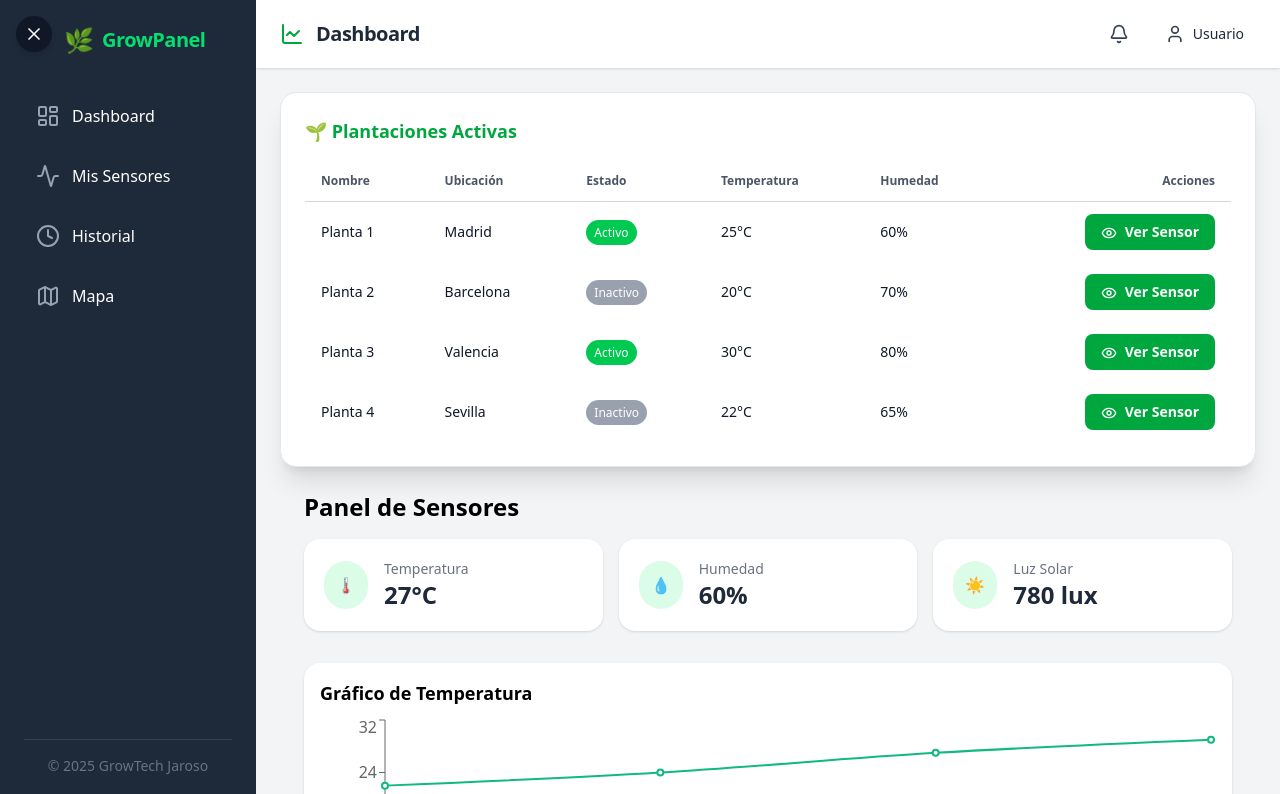
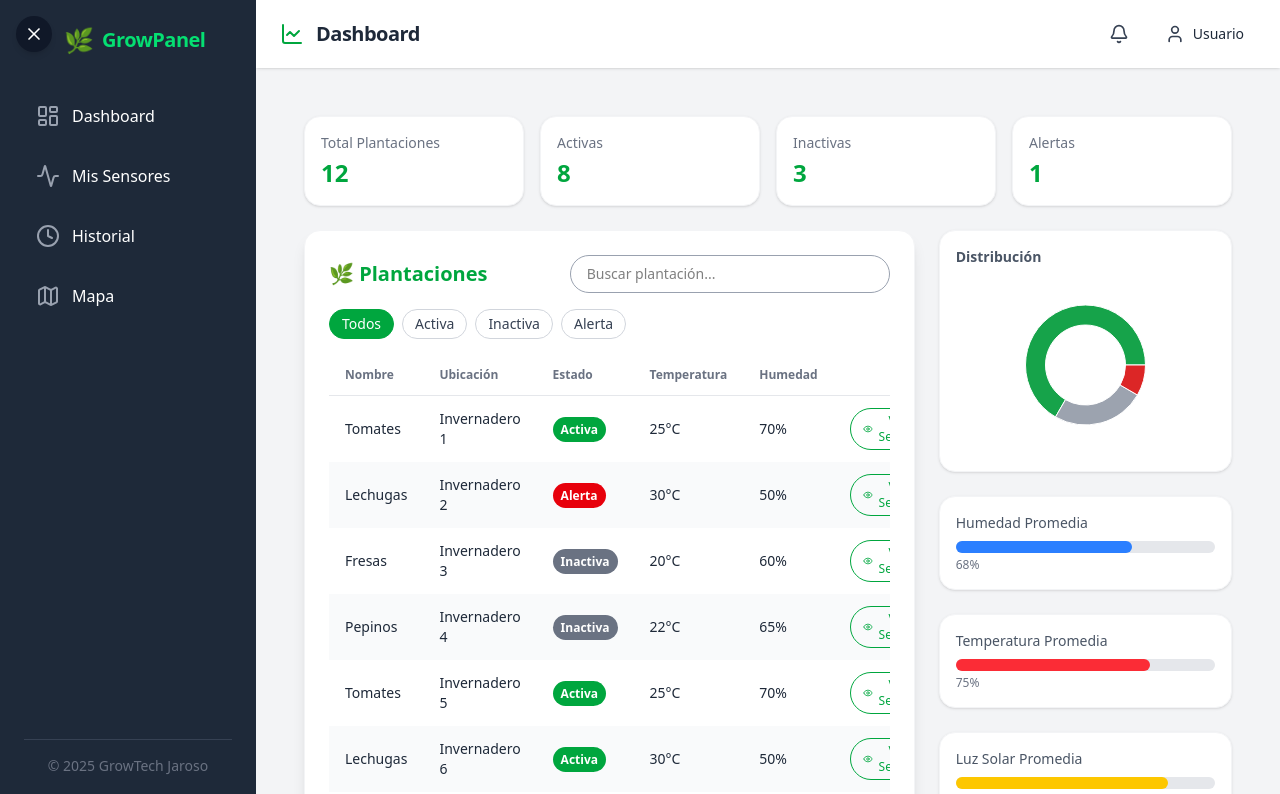
Before and after one commit to growtech-jaroso/front-sensores, a React (Vite) app: page / in a window 1280 px wide. Shown: the top 794 px of the page. Built offline with nearby package versions, Linux system fonts and the light colour scheme.

Commit message:
Componentes optimizados, falta revisar

```diff
--- a/src/App.tsx
+++ b/src/App.tsx
@@ -1,17 +1,9 @@
-// App.tsx
-import PlantationTable from "./components/PlantationTable";
 import Layout from "./layout/Layout";
 import Dashboard from "./pages/Dashboard";
 
 export default function App() {
   return (
     <Layout>
-      <PlantationTable plantations={[
-        { id: "1", nombre: "Planta 1", ubicacion: "Madrid", estado: "Activo", temperatura: 25, humedad: 60 },
-        { id: "2", nombre: "Planta 2", ubicacion: "Barcelona", estado: "Inactivo", temperatura: 20, humedad: 70 },
-        { id: "3", nombre: "Planta 3", ubicacion: "Valencia", estado: "Activo", temperatura: 30, humedad: 80 },
-        { id: "4", nombre: "Planta 4", ubicacion: "Sevilla", estado: "Inactivo", temperatura: 22, humedad: 65 },
-      ]} />
       <Dashboard />
     </Layout>
   );
--- /dev/null
+++ b/src/components/PlantationChart.tsx
@@ -0,0 +1,69 @@
+import React from "react";
+import {
+  AreaChart,
+  Area,
+  XAxis,
+  YAxis,
+  CartesianGrid,
+  Tooltip,
+  ResponsiveContainer,
+  Legend,
+} from "recharts";
+
+type PlantationReading = {
+  id: string;
+  nombre: string;
+  hora: string;
+  temperatura: number;
+  humedad: number;
+};
+
+type PlantationChartProps = {
+  data: PlantationReading[];
+};
+
+const PlantationChart: React.FC<PlantationChartProps> = ({ data }) => {
+  return (
+    <div className="mt-10 bg-white rounded-2xl shadow p-6 border border-gray-100">
+      <h3 className="text-lg font-semibold text-green-600 mb-4">📊 Temperatura y Humedad por Hora</h3>
+      <ResponsiveContainer width="100%" height={300}>
+        <AreaChart data={data}>
+          <defs>
+            <linearGradient id="tempColor" x1="0" y1="0" x2="0" y2="1">
+              <stop offset="5%" stopColor="red" stopOpacity={0.8} />
+              <stop offset="95%" stopColor="#red" stopOpacity={0} />
+            </linearGradient>
+            <linearGradient id="humColor" x1="0" y1="0" x2="0" y2="1">
+              <stop offset="5%" stopColor="#3b82f6" stopOpacity={0.8} />
+              <stop offset="95%" stopColor="#3b82f6" stopOpacity={0} />
+            </linearGradient>
+          </defs>
+
+          <CartesianGrid strokeDasharray="3 3" />
+          <XAxis dataKey="hora" />
+          <YAxis />
+          <Tooltip />
+          <Legend />
+          <Area
+            type="monotone"
+            dataKey="temperatura"
+            stroke="red"
+            fillOpacity={1}
+            fill="url(#tempColor)"
+            name="Temperatura (°C)"
+          />
+          <Area
+            type="monotone"
+            dataKey="humedad"
+            stroke="#3b82f6"
+            fillOpacity={1}
+            fill="url(#humColor)"
+            name="Humedad (%)"
+          />
+        </AreaChart>
+      </ResponsiveContainer>
+    </div>
+  );
+};
+
+export default PlantationChart;
--- /dev/null
+++ b/src/components/PlantationDonut.tsx
@@ -0,0 +1,34 @@
+import { PieChart, Pie, Cell, ResponsiveContainer } from "recharts";
+
+const data = [
+  { name: "Activas", value: 8 },
+  { name: "Inactivas", value: 3 },
+  { name: "Alertas", value: 1 },
+];
+
+const COLORS = ["#16a34a", "#9ca3af", "#dc2626"];
+
+export default function PlantationDonut() {
+  return (
+    <div className="bg-white shadow rounded-2xl p-4 border border-gray-100">
+      <h4 className="text-sm font-semibold text-gray-600 mb-2">Distribución</h4>
+      <ResponsiveContainer width="100%" height={180}>
+        <PieChart>
+          <Pie
+            data={data}
+            cx="50%"
+            cy="50%"
+            innerRadius={40}
+            outerRadius={60}
+            fill="#10B981"
+            dataKey="value"
+          >
+            {data.map((entry, index) => (
+              <Cell key={`cell-${index}`} fill={COLORS[index]} />
+            ))}
+          </Pie>
+        </PieChart>
+      </ResponsiveContainer>
+    </div>
+  );
+}
--- a/src/components/PlantationTable.tsx
+++ b/src/components/PlantationTable.tsx
@@ -1,5 +1,5 @@
-import React from "react";
-import { Eye } from "lucide-react";
+import React, { useState } from "react";
+import { Eye, ChevronDown, ChevronUp } from "lucide-react";
 
 type Plantation = {
   id: string;
@@ -16,63 +16,145 @@ type PlantationTableProps = {
 
 const getBadgeStyle = (estado: string) => {
   switch (estado.toLowerCase()) {
-    case "activo":
-      return "bg-green-500 text-white";
-    case "inactivo":
-      return "bg-gray-400 text-white";
+    case "activa":
+      return "bg-green-600 text-white";
+    case "inactiva":
+      return "bg-gray-500 text-white";
     case "alerta":
       return "bg-red-600 text-white";
     default:
-      return "bg-yellow-500 text-white";
+      return "bg-yellow-600 text-white";
   }
 };
 
+const estadosDisponibles = ["Todos", "Activa", "Inactiva", "Alerta"];
+
+type SortKey = "temperatura" | "humedad" | "";
+
 const PlantationTable: React.FC<PlantationTableProps> = ({ plantations }) => {
+  const [search, setSearch] = useState("");
+  const [estadoFiltro, setEstadoFiltro] = useState("Todos");
+  const [sortKey, setSortKey] = useState<SortKey>("");
+  const [sortDirection, setSortDirection] = useState<"asc" | "desc">("asc");
+
+  const handleSort = (key: SortKey) => {
+    if (sortKey === key) {
+      setSortDirection(sortDirection === "asc" ? "desc" : "asc");
+    } else {
+      setSortKey(key);
+      setSortDirection("asc");
+    }
+  };
+
+  const filteredPlantations = plantations
+    .filter((p) => {
+      const matchesSearch =
+        `${p.nombre} ${p.ubicacion} ${p.estado}`.toLowerCase().includes(search.toLowerCase());
+
+      const matchesEstado =
+        estadoFiltro === "Todos" || p.estado.toLowerCase() === estadoFiltro.toLowerCase();
+
+      return matchesSearch && matchesEstado;
+    })
+    .sort((a, b) => {
+      if (!sortKey) return 0;
+      const valA = a[sortKey];
+      const valB = b[sortKey];
+      return sortDirection === "asc" ? valA - valB : valB - valA;
+    });
+
   return (
-    <div className="bg-white rounded-2xl shadow-xl p-6 border border-gray-200">
-      <h3 className="text-lg font-semibold text-green-600 mb-4">🌱 Plantaciones Activas</h3>
+    <div className="bg-white rounded-2xl shadow-lg p-6 border border-gray-100">
+      <div className="flex flex-col md:flex-row justify-between items-center gap-4 mb-4">
+        <h3 className="text-xl font-bold text-green-600">🌿 Plantaciones</h3>
+        <input
+          type="text"
+          placeholder="Buscar plantación..."
+          value={search}
+          onChange={(e) => setSearch(e.target.value)}
+          className="px-4 py-2 border border-gray-400 rounded-full text-sm focus:outline-none focus:ring-2 focus:ring-green-400 w-full md:w-80"
+        />
+      </div>
+
+      <div className="flex flex-wrap gap-2 mb-4">
+        {estadosDisponibles.map((estado) => (
+          <button
+            key={estado}
+            onClick={() => setEstadoFiltro(estado)}
+            className={`px-3 py-1 rounded-full text-sm font-medium border transition ${
+              estadoFiltro === estado
+                ? "bg-green-600 text-white border-green-600"
+                : "bg-white text-gray-700 border-gray-300 hover:bg-gray-100"
+            }`}
+          >
+            {estado}
+          </button>
+        ))}
+      </div>
+
       <div className="overflow-x-auto">
-        <table className="w-full text-sm text-gray-900">
+        <table className="w-full text-sm text-gray-800">
           <thead>
-            <tr className="text-left text-xs font-semibold text-gray-600 border-b border-gray-300">
+            <tr className="text-left text-xs font-semibold text-gray-500 border-b border-gray-200">
               <th className="py-3 px-4">Nombre</th>
               <th className="py-3 px-4">Ubicación</th>
               <th className="py-3 px-4">Estado</th>
-              <th className="py-3 px-4">Temperatura</th>
-              <th className="py-3 px-4">Humedad</th>
-              <th className="py-3 px-4 text-right">Acciones</th>
+              <th className="py-3 px-4 cursor-pointer select-none" onClick={() => handleSort("temperatura")}>
+                <div className="flex items-center gap-1">
+                  Temperatura
+                  {sortKey === "temperatura" &&
+                    (sortDirection === "asc" ? (
+                      <ChevronUp size={14} />
+                    ) : (
+                      <ChevronDown size={14} />
+                    ))}
+                </div>
+              </th>
+              <th className="py-3 px-4 cursor-pointer select-none" onClick={() => handleSort("humedad")}>
+                <div className="flex items-center gap-1">
+                  Humedad
+                  {sortKey === "humedad" &&
+                    (sortDirection === "asc" ? (
+                      <ChevronUp size={14} />
+                    ) : (
+                      <ChevronDown size={14} />
+                    ))}
+                </div>
+              </th>
+              <th className="py-3 px-4 text-right">Sensor</th>
             </tr>
           </thead>
           <tbody>
-            {plantations.map((p) => (
+            {filteredPlantations.length > 0 ? (
+              filteredPlantations.map((p, index) => (
                 <tr
                   key={p.id}
-                className="group hover:bg-gray-50 transition-colors duration-200 rounded-lg"
+                  className={`transition-colors ${index % 2 === 0 ? "bg-white" : "bg-gray-50"} hover:bg-gray-100`}
                 >
                   <td className="py-3 px-4">{p.nombre}</td>
                   <td className="py-3 px-4">{p.ubicacion}</td>
                   <td className="py-3 px-4">
-                  <span
-                    className={`px-2 py-1 text-xs rounded-full font-medium ${getBadgeStyle(
-                      p.estado
-                    )}`}
-                  >
+                    <span className={`px-2 py-1 text-xs rounded-full font-semibold ${getBadgeStyle(p.estado)}`}>
                       {p.estado}
                     </span>
                   </td>
                   <td className="py-3 px-4">{p.temperatura}°C</td>
                   <td className="py-3 px-4">{p.humedad}%</td>
                   <td className="py-3 px-4 text-right">
-                  <button
-                    title="Ver Sensor"
-                    className="bg-green-600 text-white px-4 py-2 rounded-lg text-sm font-semibold hover:bg-green-700 transition-colors duration-300 transform hover:scale-105"
-                  >
-                    <Eye className="w-4 h-4 inline mr-2" />
+                    <button className="inline-flex items-center gap-1 cursor-pointer text-green-600 border border-green-600 hover:bg-green-600 hover:text-white px-3 py-1 rounded-full text-xs font-medium transition">
+                      <Eye size={14} />
                       Ver Sensor
                     </button>
                   </td>
                 </tr>
-            ))}
+              ))
+            ) : (
+              <tr>
+                <td colSpan={6} className="text-center py-6 text-gray-400">
+                  No se encontraron resultados.
+                </td>
+              </tr>
+            )}
           </tbody>
         </table>
       </div>
--- /dev/null
+++ b/src/components/ProgressBar.tsx
@@ -0,0 +1,34 @@
+type ProgressBarProps = {
+    label: string;
+    value: number;
+  };
+
+  const getColorByLabel = (label: string) => {
+    switch (label.toLowerCase()) {
+      case "humedad promedia":
+        return "bg-blue-500";
+      case "luz solar promedia":
+        return "bg-yellow-400";
+      case "temperatura promedia":
+        return "bg-red-500";
+      default:
+        return "bg-green-500"; // Verde por defecto
+    }
+  };
+
+  export default function ProgressBar({ label, value }: ProgressBarProps) {
+    const color = getColorByLabel(label);
+
+    return (
+      <div className="bg-white shadow rounded-2xl p-4 border border-gray-100">
+        <h4 className="text-sm text-gray-600 font-medium mb-2">{label}</h4>
+        <div className="w-full bg-gray-200 rounded-full h-3">
+          <div
+            className={`${color} h-3 rounded-full transition-all duration-500`}
+            style={{ width: `${value}%` }}
+          ></div>
+        </div>
+        <span className="text-xs text-gray-500 mt-1 block">{value}%</span>
+      </div>
+    );
+  }
--- /dev/null
+++ b/src/components/SummaryCard.tsx
@@ -0,0 +1,13 @@
+type SummaryCardProps = {
+    title: string;
+    value: string;
+  };
+
+  export default function SummaryCard({ title, value }: SummaryCardProps) {
+    return (
+      <div className="bg-white shadow rounded-2xl p-4 border border-gray-100">
+        <h4 className="text-sm text-gray-500">{title}</h4>
+        <p className="text-2xl font-semibold text-green-600 mt-1">{value}</p>
+      </div>
+    );
+  }
--- a/src/pages/Dashboard.tsx
+++ b/src/pages/Dashboard.tsx
@@ -1,34 +1,109 @@
-import SensorCard from "../components/SensorCard";
-import { LineChart, Line, XAxis, YAxis, Tooltip, ResponsiveContainer } from "recharts";
+import PlantationTable from "../components/PlantationTable";
+import SummaryCard from "../components/SummaryCard";
+import PlantationDonut from "../components/PlantationDonut";
+import ProgressBar from "../components/ProgressBar";
+import PlantationChart from "../components/PlantationChart";
 
-const sensorData = [
-  { time: "08:00", temp: 22, humidity: 75 },
-  { time: "10:00", temp: 24, humidity: 70 },
-  { time: "12:00", temp: 27, humidity: 65 },
-  { time: "14:00", temp: 29, humidity: 60 },
+const plantations = [
+  {
+    id: "1",
+    nombre: "Tomates",
+    ubicacion: "Invernadero 1",
+    estado: "Activa",
+    temperatura: 25,
+    humedad: 70,
+    hora: "08:00",
+  },
+  {
+    id: "2",
+    nombre: "Lechugas",
+    ubicacion: "Invernadero 2",
+    estado: "Alerta",
+    temperatura: 30,
+    humedad: 50,
+    hora: "09:00",
+  },
+
+  {
+    id: "3",
+    nombre: "Fresas",
+    ubicacion: "Invernadero 3",
+    estado: "Inactiva",
+    temperatura: 20,
+    humedad: 60,
+    hora: "10:00",
+  },
+  {
+    id: "4",
+    nombre: "Pepinos",
+    ubicacion: "Invernadero 4",
+    estado: "Inactiva",
+    temperatura: 22,
+    humedad: 65,
+    hora: "11:00",
+  },
+
+  {
+    id: "5",
+    nombre: "Tomates",
+    ubicacion: "Invernadero 5",
+    estado: "Activa",
+    temperatura: 25,
+    humedad: 70,
+    hora: "12:00",
+  },
+
+  {
+    id: "6",
+    nombre: "Lechugas",
+    ubicacion: "Invernadero 6",
+    estado: "Activa",
+    temperatura: 30,
+    humedad: 50,
+    hora: "13:00",
+  },
+
+  {
+    id: "7",
+    nombre: "Fresas",
+    ubicacion: "Invernadero 7",
+    estado: "Activa",
+    temperatura: 20,
+    humedad: 60,
+    hora: "14:00",
+  },
+  {
+    id: "8",
+    nombre: "Pepinos",
+    ubicacion: "Invernadero 8",
+    estado: "Activa",
+    temperatura: 22,
+    humedad: 65,
+    hora: "15:00",
+  },
 ];
 
 export default function Dashboard() {
   return (
-    <main className="p-6">
-      <h2 className="text-2xl font-semibold mb-4">Panel de Sensores</h2>
-
-      <div className="grid grid-cols-1 sm:grid-cols-2 md:grid-cols-3 gap-4 mb-8">
-        <SensorCard title="Temperatura" value="27°C" icon="🌡️" />
-        <SensorCard title="Humedad" value="60%" icon="💧" />
-        <SensorCard title="Luz Solar" value="780 lux" icon="☀️" />
+    <main className="p-6 space-y-6">
+      <div className="grid grid-cols-1 md:grid-cols-2 xl:grid-cols-4 gap-4">
+        <SummaryCard title="Total Plantaciones" value="12" />
+        <SummaryCard title="Activas" value="8" />
+        <SummaryCard title="Inactivas" value="3" />
+        <SummaryCard title="Alertas" value="1" />
       </div>
 
-      <div className="bg-white rounded-2xl shadow p-4">
-        <h3 className="text-lg font-semibold mb-2">Gráfico de Temperatura</h3>
-        <ResponsiveContainer width="100%" height={250}>
-          <LineChart data={sensorData}>
-            <XAxis dataKey="time" />
-            <YAxis />
-            <Tooltip />
-            <Line type="monotone" dataKey="temp" stroke="#10B981" strokeWidth={2} />
-          </LineChart>
-        </ResponsiveContainer>
+      <div className="grid grid-cols-1 lg:grid-cols-3 gap-6">
+        <div className="lg:col-span-2">
+          <PlantationTable plantations={plantations} />
+          <PlantationChart data={plantations} />
+        </div>
+        <div className="flex flex-col gap-6">
+          <PlantationDonut />
+          <ProgressBar label="Humedad Promedia" value={68} />
+          <ProgressBar label="Temperatura Promedia" value={75} />
+          <ProgressBar label="Luz Solar Promedia" value={82} />
+        </div>
       </div>
     </main>
   );
```
Lines whose indentation alone changed are shown as unchanged.
